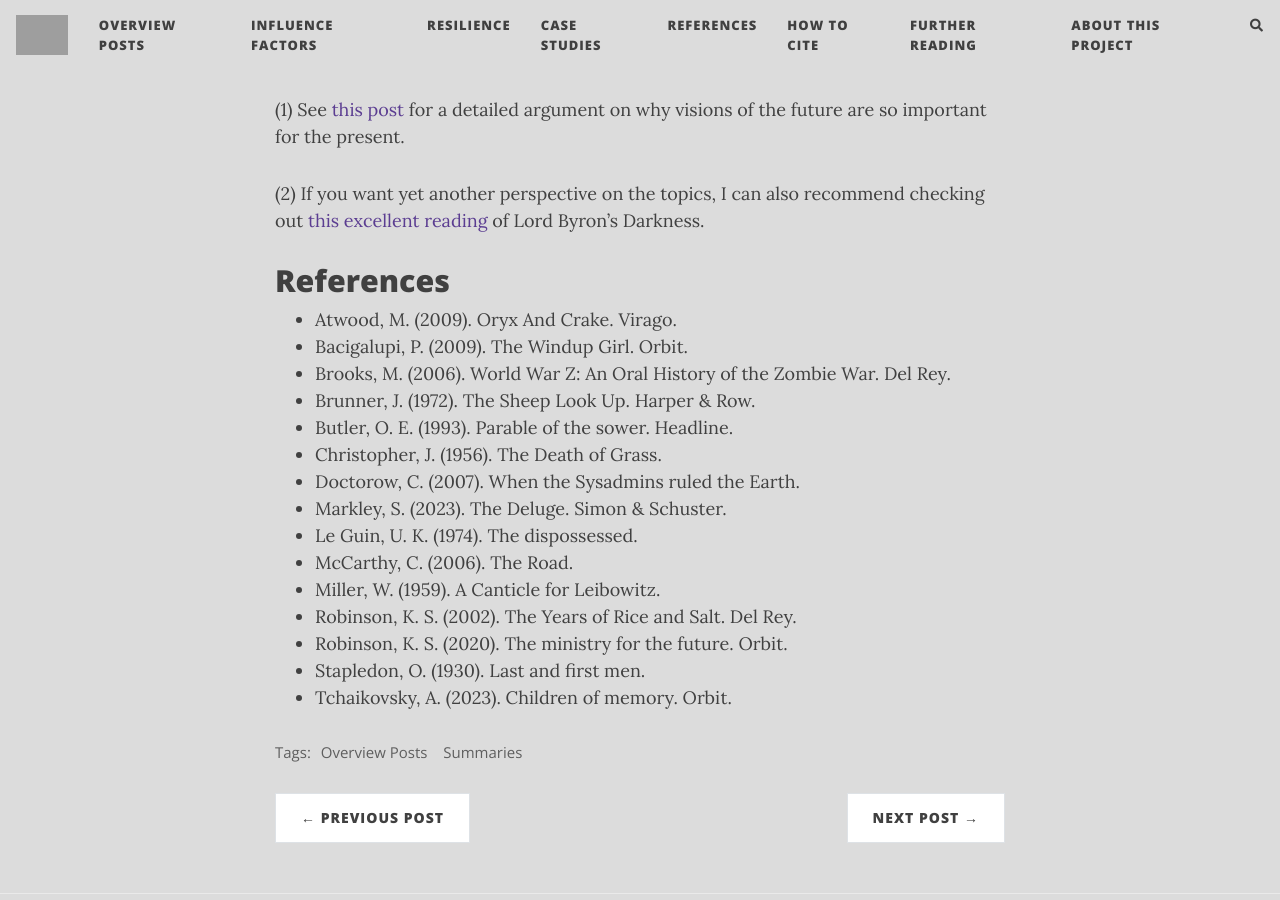
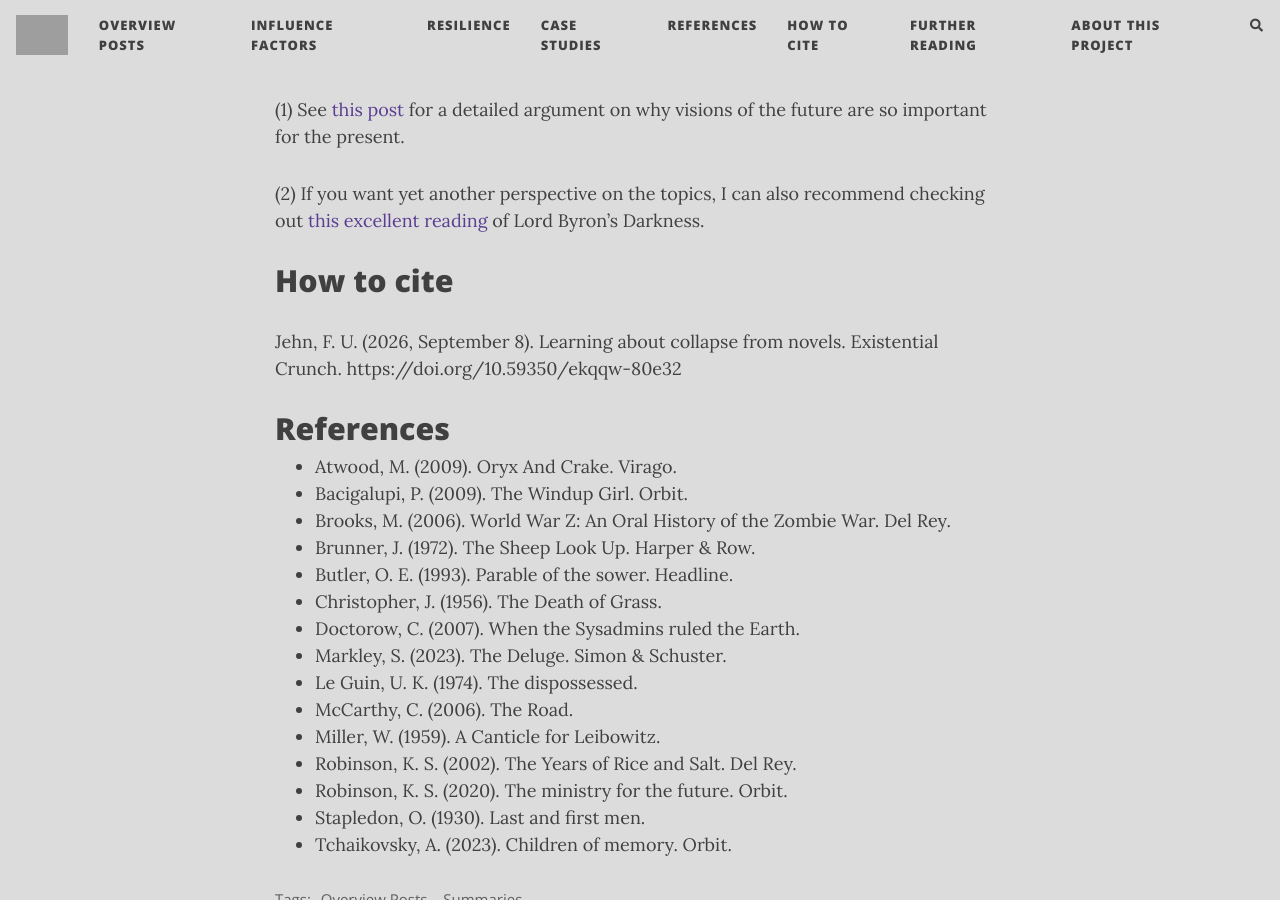
Before and after one commit to florianjehn/Societal_Collapse, a Jekyll site: the page built from _posts/2026-07-10-fiction.md, in a window 1280 px wide and 900 px high, scrolled down 10324 px. Built offline with Jekyll 4.4.1, drawn with Linux system fonts in a browser that asks for light colours; nearby versions of some CDN libraries; comment, search, counter and statistics services are not loaded; grey boxes are pictures that could not be loaded.

Commit message:
Update 2026-07-10-fiction.md

```diff
--- a/_posts/2026-07-10-fiction.md
+++ b/_posts/2026-07-10-fiction.md
@@ -139,6 +139,9 @@ Still, I think this project was worth it and I will keep on reading these kinds
 
 (2) If you want yet another perspective on the topics, I can also recommend checking out [this excellent reading](https://www.youtube.com/watch?v=5uN5btgxsfI) of Lord Byron's Darkness.
 
+# How to cite
+Jehn, F. U. (2026, September 8). Learning about collapse from novels. Existential Crunch. https://doi.org/10.59350/ekqqw-80e32
+
 # References
 * Atwood, M. (2009). Oryx And Crake. Virago.
 * Bacigalupi, P. (2009). The Windup Girl. Orbit.
```
